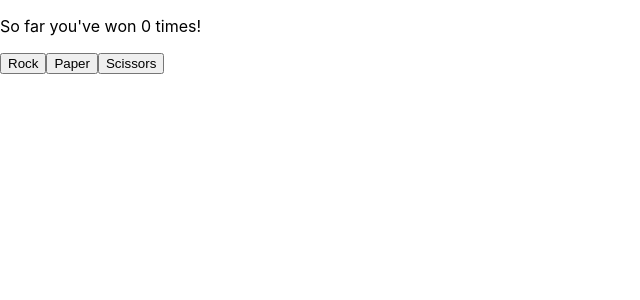
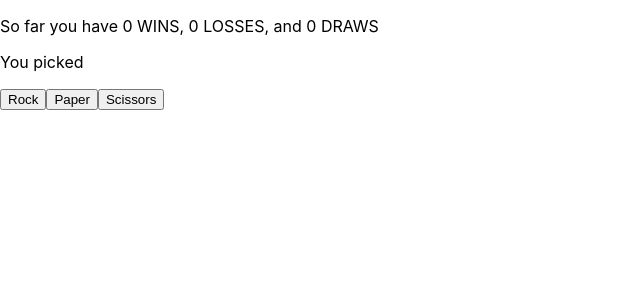
Before and after one commit to bcarrol2/rpsg, a React (Create React App) app in the folder rock_paper_scissors/: page / in a window 1280 px wide. Shown: the top 300 px of the page, without its empty margins (0-640 px from the left). Built offline with nearby package versions, Linux system fonts and the light colour scheme.

Commit message:
react hooks setup for player and computer choices

```diff
--- a/rock_paper_scissors/src/App.js
+++ b/rock_paper_scissors/src/App.js
@@ -6,12 +6,16 @@ function App() {
   const [losses, setLosses] = useState(0);
   const [draws, setDraws] = useState(0);
 
+  const [playerChoice, setPlayerChoice] = useState('');
+  const [computerChoice, setComputerChoice] = useState('');
+
   return (
     <div className="main">
-      <p>So far you've won {wins} times!</p>
-      <button onClick={() => setWins(wins + 1)}>Rock</button>
-      <button>Paper</button>
-      <button>Scissors</button>
+      <p>So far you have {wins} WINS, {losses} LOSSES, and {draws} DRAWS</p>
+      <p>You picked {playerChoice} </p>
+      <button onClick={() => setPlayerChoice('Rock')}>Rock</button>
+      <button onClick={() => setPlayerChoice('Paper')}>Paper</button>
+      <button onClick={() => setPlayerChoice('Scissors')}>Scissors</button>
     </div>
   );
 }
```
